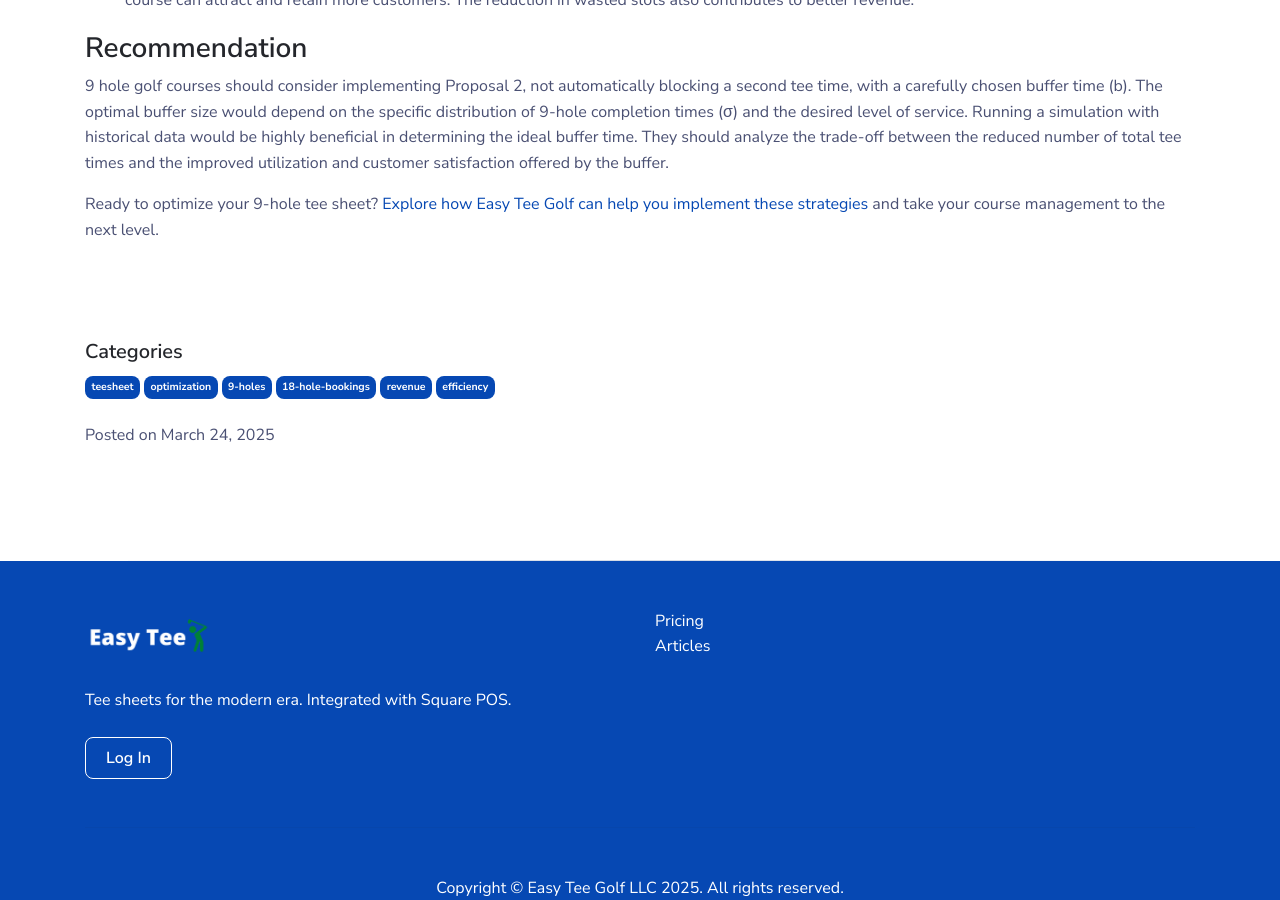
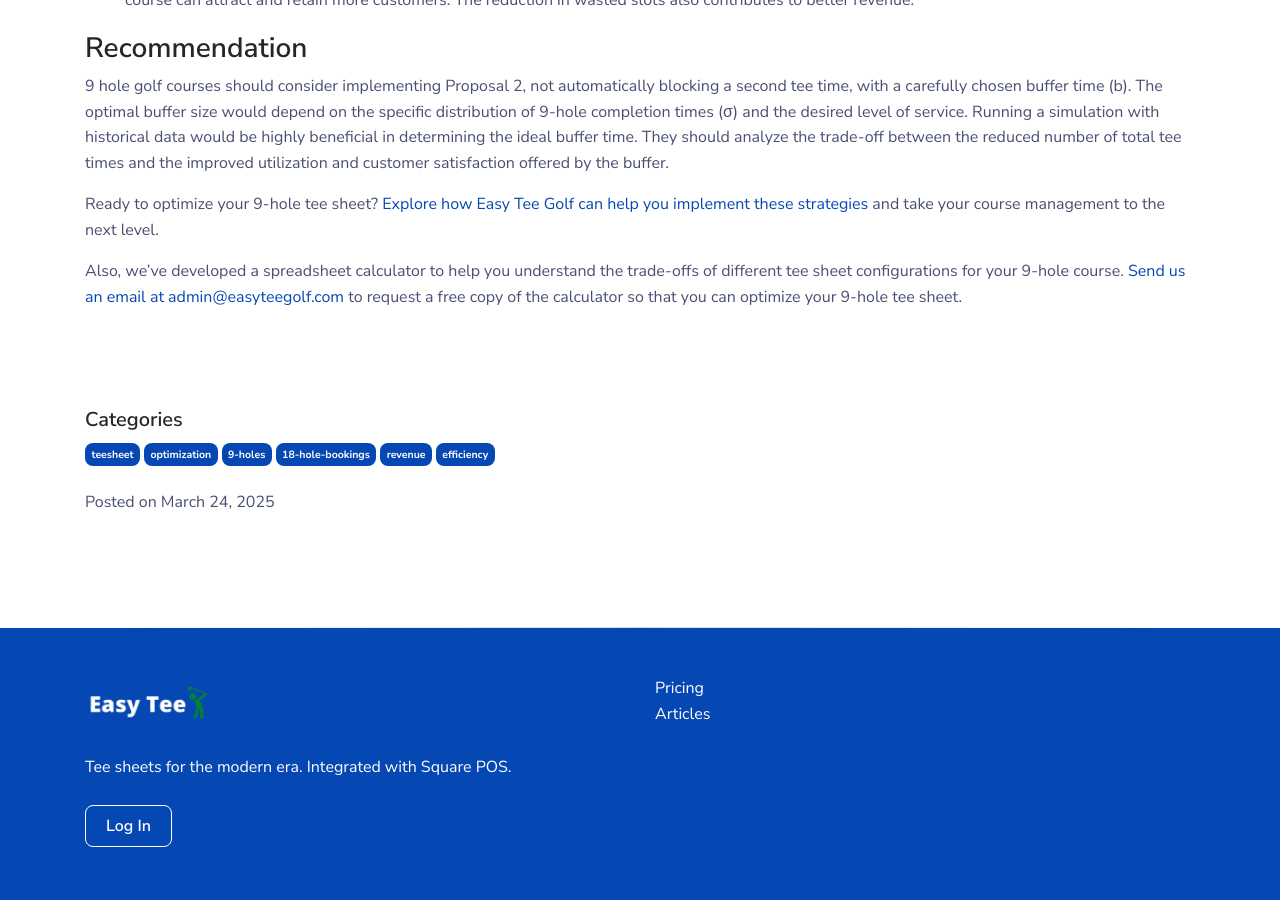
Before and after one commit to easyteegolf/easytee_front, a Jekyll site: the page built from _posts/2025-03-24-optimizing-tee-sheets-at-9-hole-golf-courses.markdown, in a window 1280 px wide and 900 px high, scrolled down 4377 px. Built offline with Jekyll 4.4.1, drawn with Linux system fonts in a browser that asks for light colours.

Commit message:
add note about calculator

```diff
--- a/_posts/2025-03-24-optimizing-tee-sheets-at-9-hole-golf-courses.markdown
+++ b/_posts/2025-03-24-optimizing-tee-sheets-at-9-hole-golf-courses.markdown
@@ -124,3 +124,5 @@ Based on the principles of operations research and queueing theory, **Proposal 2
 9 hole golf courses should consider implementing Proposal 2, not automatically blocking a second tee time, with a carefully chosen buffer time (b). The optimal buffer size would depend on the specific distribution of 9-hole completion times (σ) and the desired level of service. Running a simulation with historical data would be highly beneficial in determining the ideal buffer time. They should analyze the trade-off between the reduced number of total tee times and the improved utilization and customer satisfaction offered by the buffer.
 
 Ready to optimize your 9-hole tee sheet? <a href="https://easyteegolf.com/?utm_source=9hole_article" target="_blank">Explore how Easy Tee Golf can help you implement these strategies</a> and take your course management to the next level.
+
+Also, we've developed a spreadsheet calculator to help you understand the trade-offs of different tee sheet configurations for your 9-hole course. <a href="mailto:admin@easyteegolf.com" target="_blank">Send us an email at admin@easyteegolf.com</a> to request a free copy of the calculator so that you can optimize your 9-hole tee sheet.
```
